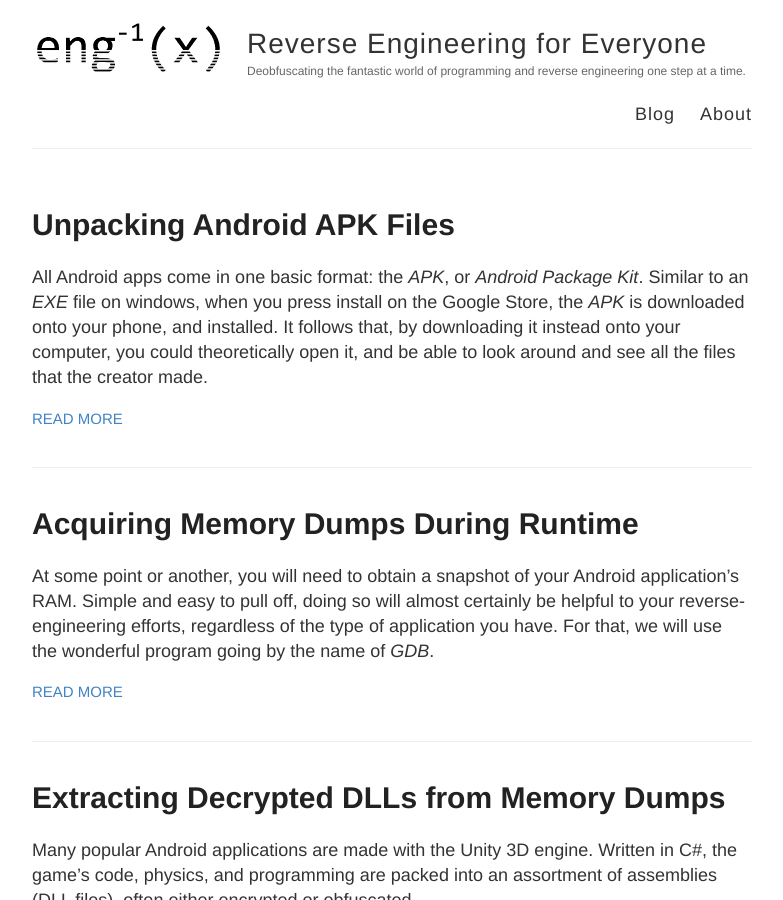
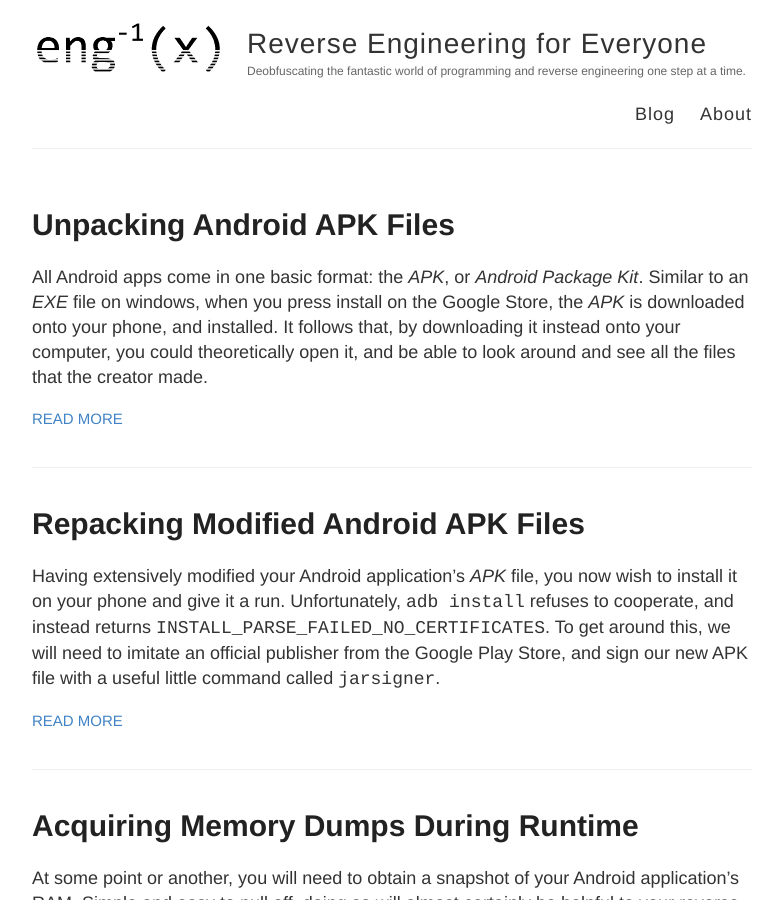
Before and after one commit to eng-1/eng-1.github.io, a Jekyll site: the page built from index.html, in a window 1280 px wide and 900 px high. Shown: the whole window, without its empty margins (248-1031 px from the left). Built offline with Jekyll 4.4.1, drawn with Linux system fonts in a browser that asks for light colours.

Commit message:
Added post on zipping and signing APK files.

````diff
--- /dev/null
+++ b/_posts/2019-1-27-APK-Repacking.md
@@ -0,0 +1,45 @@
+---
+layout: post
+title: Repacking Modified Android APK Files
+categories: [Programming, Reverse, Engineering]
+tags: [Android, APK, OBB, File, Repacking, Bash, ]
+excerpt_separator: <!--more-->
+---
+
+ Having extensively modified your Android application's *APK* file, you now wish to install it on your phone and give it a run. Unfortunately, `adb install` refuses to cooperate, and instead returns `INSTALL_PARSE_FAILED_NO_CERTIFICATES`. To get around this, we will need to imitate an official publisher from the Google Play Store, and sign our new APK file with a useful little command called `jarsigner`.
+
+<!--more-->
+
+```bash
+$ adb install reverseEngineering/apk/finished/evil-app.apk
+Failed to install reverseEngineering/apk/finished/evil-app.apk: Failure [INSTALL_PARSE_FAILED_NO_CERTIFICATES: Package /data/app/vmdl1428250932.tmp/base.apk has no certificates at entry modifiedFile.txt]
+```
+
+ As can be seen, the addition of any new files to the apk will immediately trigger an error to appear. Even the slightest change in the name of a file will set off *ADB*'s alarms. This prevents us from simply renaming a ".zip" file to ".apk" and installing it on our phone.
+
+ The main reason why lies in the design of the Google Play Store system itself: in order to guarantee the integrity of the *APK* as it's being downloaded, Android requires all *APK* files to be signed using a special key file, the credentials of which end up in the `META-INF` folder of the *APK*.
+
+ Not to worry! Luckily, there exists a quick and easy way that we can verify our apk for installation. The first step, is to generate the key file itself.
+
+ There are a multitude of ways of going about this, but the simplest and most straightforward, in my opinion, is to use *Android Studio*.
+
+ Go into `Build > Generate Signed Bundle / APK... > APK > Next > Create New...` and fill out the form. Here is an example of a simple key that *Android Studio will generate, and place in the home folder upon completion:
+
+ ![Key Generation Window](/assets/APK_Repacking_1.png)
+
+ Now that the key has been generated, you can delete the existing `META-INF` folder inside the original files of the apk, and use your new *JKS*/*.Keystore* file to sign them and make it valid for install. I created this bash script to combine the process of taking all the files, zipping them, and signing them into one single command:
+
+```bash
+#!/bin/bash
+set -xe
+POS=$HOME/<Your_Working_Directory>/apk
+rm -r -f $POS/source/META-INF
+cd $POS/source
+zip -r $POS/finished/evil-app.apk .
+cd
+jarsigner -verbose -keystore <Your_Key_Name>.jks -storepass <Your_Key_Password> $HOME/<Your_Working_Directory>/finished/evil-app.apk <Your_Key_Alias>
+```
+
+
+
+ You are now free to install your modified *APK*, and experiment with the changed you have made.
--- a/_posts/2019-1-27-APK-Unpacking.md
+++ b/_posts/2019-1-27-APK-Unpacking.md
@@ -13,9 +13,9 @@ tags: [Android, APK, OBB, File, Unpacking, Bash]
 
  Now that you have acquired all the necessary files, we can begin the most enjoyable part of reverse engineering. Thankfully, both *APK* and *OBB* files use standard zip compression, meaning it is a trivial matter to click on them, rename the extension to ".zip", and extract. However--doing so is tedious, and is prone to human error due to the large amount of actions you need to perform each time.
 
- As such, it becomes necessary to automate the process. Having made a personal working directory in my home folder with the Android files in it, I created a few bash scripts to help speed up the process of reverse engineering. Feel free to create your own folder layout, and modify the scripts to suit your preferences:
+ As such, it becomes necessary to automate the process. Having made a personal working directory in my home folder with the application files in it, I wrote a few bash scripts to help speed up the process of reverse engineering. Feel free to design your own folder layout, and modify the scripts to suit your preferences:
 
- Reset folder and delete unpacked files:
+ Reset working directory and create brand new folder structures for revers engineering:
 ```bash
 #!/bin/bash
 set -xe
@@ -29,7 +29,7 @@ mkdir $POS/apk/source
 mkdir $POS/apk/finished
 ```
 
- Copy the *APK* and *OBB* files to the source code folder:
+ Copy the *APK* and *OBB* files from the working directory to the source code folder to be unzipped:
 ```bash
 #!/bin/bash
 set -xe
@@ -38,7 +38,7 @@ cp -f $POS/evil-app.apk $POS/apk/source
 cp -f $POS/evil-app.obb $POS/apk/source
 ```
 
- Fully unpack the *APK* and *OBB*:
+ Fully unpack the *APK* and *OBB* to acquire all application files:
 ```bash
 #!/bin/bash
 set -xe
````
Also changed, not shown: assets/APK_Repacking_1.png (added).
